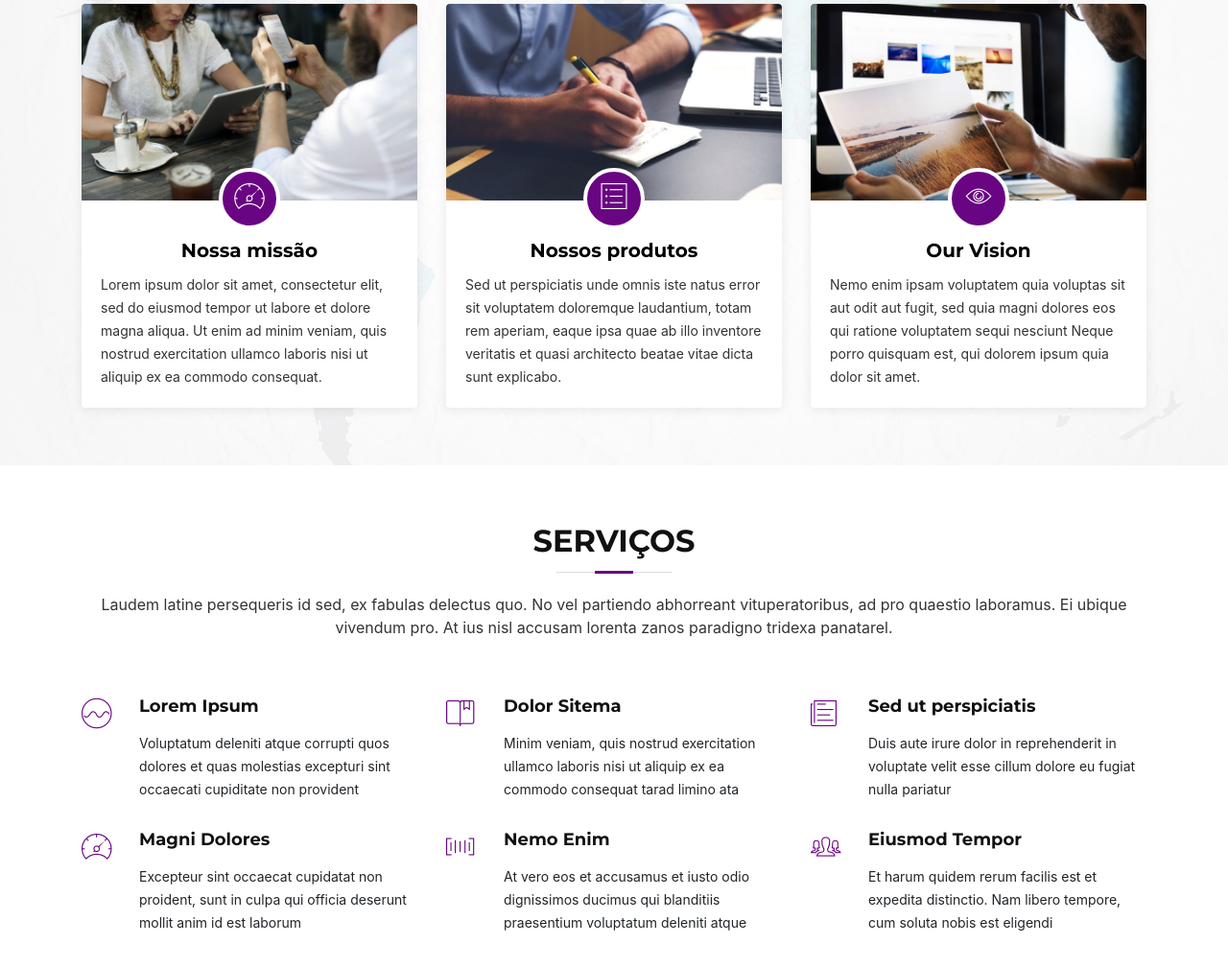
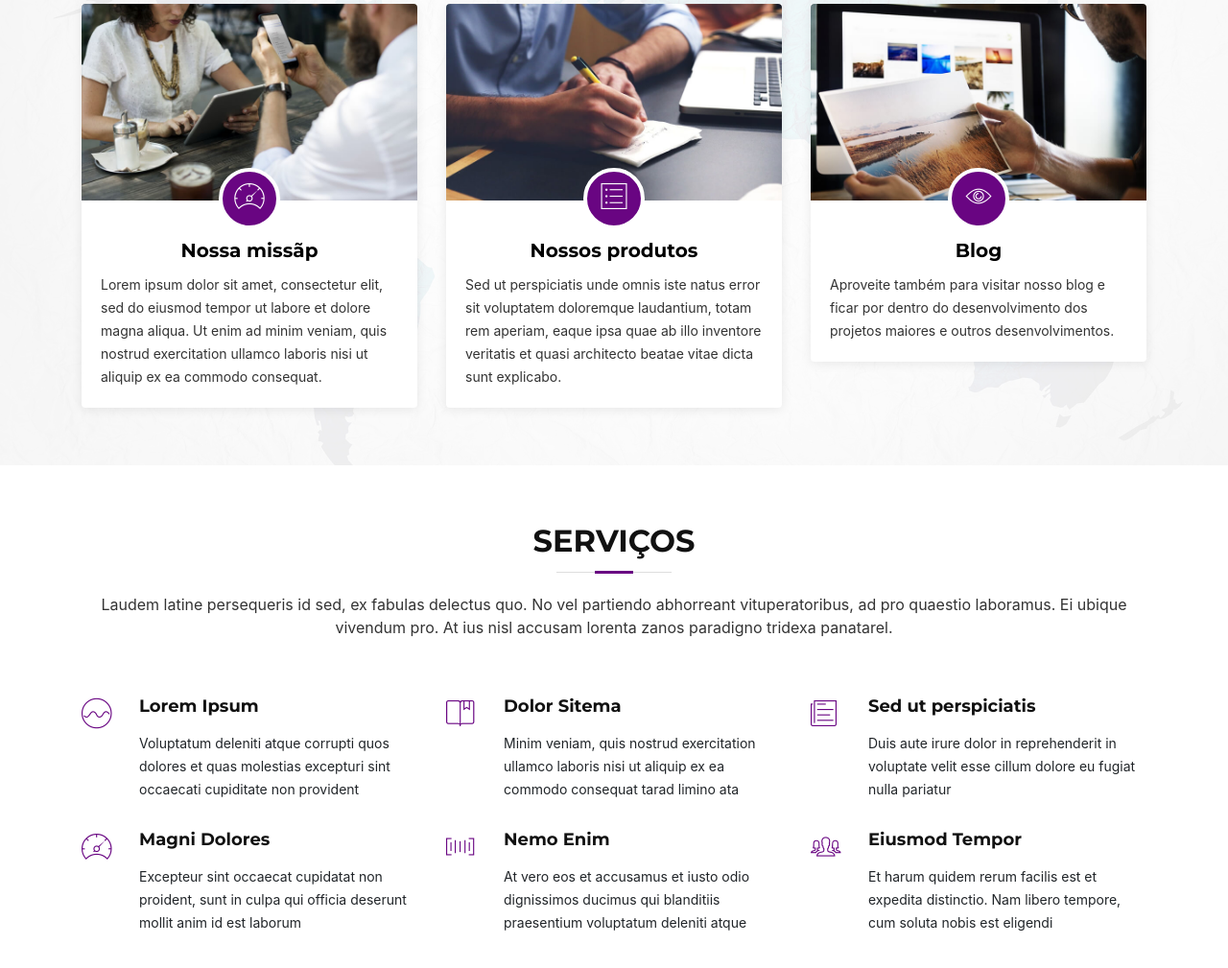
Before and after one commit to MatheusValoisC/NoName, a plain HTML site: page index.html in a window 1280 px wide. Shown: the part 1246-2255 px from the top of the page at 96% size. Drawn offline with Linux system fonts and the light colour scheme; files whose address does not match are found by name.

Commit message:
Update index.html

```diff
--- a/index.html
+++ b/index.html
@@ -196,7 +196,7 @@
                 <img src="img/about-mission.jpg" alt="" class="img-fluid">
                 <div class="icon"><i class="ion-ios-speedometer-outline"></i></div>
               </div>
-              <h2 class="title"><a href="#">Nossa missão</a></h2>
+              <h2 class="title"><a href="#">Nossa missãp</a></h2>
               <p>
                 Lorem ipsum dolor sit amet, consectetur elit, sed do eiusmod tempor ut labore et dolore magna aliqua. Ut enim ad minim veniam, quis nostrud exercitation ullamco laboris nisi ut aliquip ex ea commodo consequat.
               </p>
@@ -222,9 +222,9 @@
                 <img src="img/about-vision.jpg" alt="" class="img-fluid">
                 <div class="icon"><i class="ion-ios-eye-outline"></i></div>
               </div>
-              <h2 class="title"><a href="#">Our Vision</a></h2>
+              <h2 class="title"><a href="http://blog.nonamestudio.site">Blog</a></h2>
               <p>
-                Nemo enim ipsam voluptatem quia voluptas sit aut odit aut fugit, sed quia magni dolores eos qui ratione voluptatem sequi nesciunt Neque porro quisquam est, qui dolorem ipsum quia dolor sit amet.
+                Aproveite também para visitar nosso blog e ficar por dentro do desenvolvimento dos projetos maiores e outros desenvolvimentos.
               </p>
             </div>
           </div>
```
